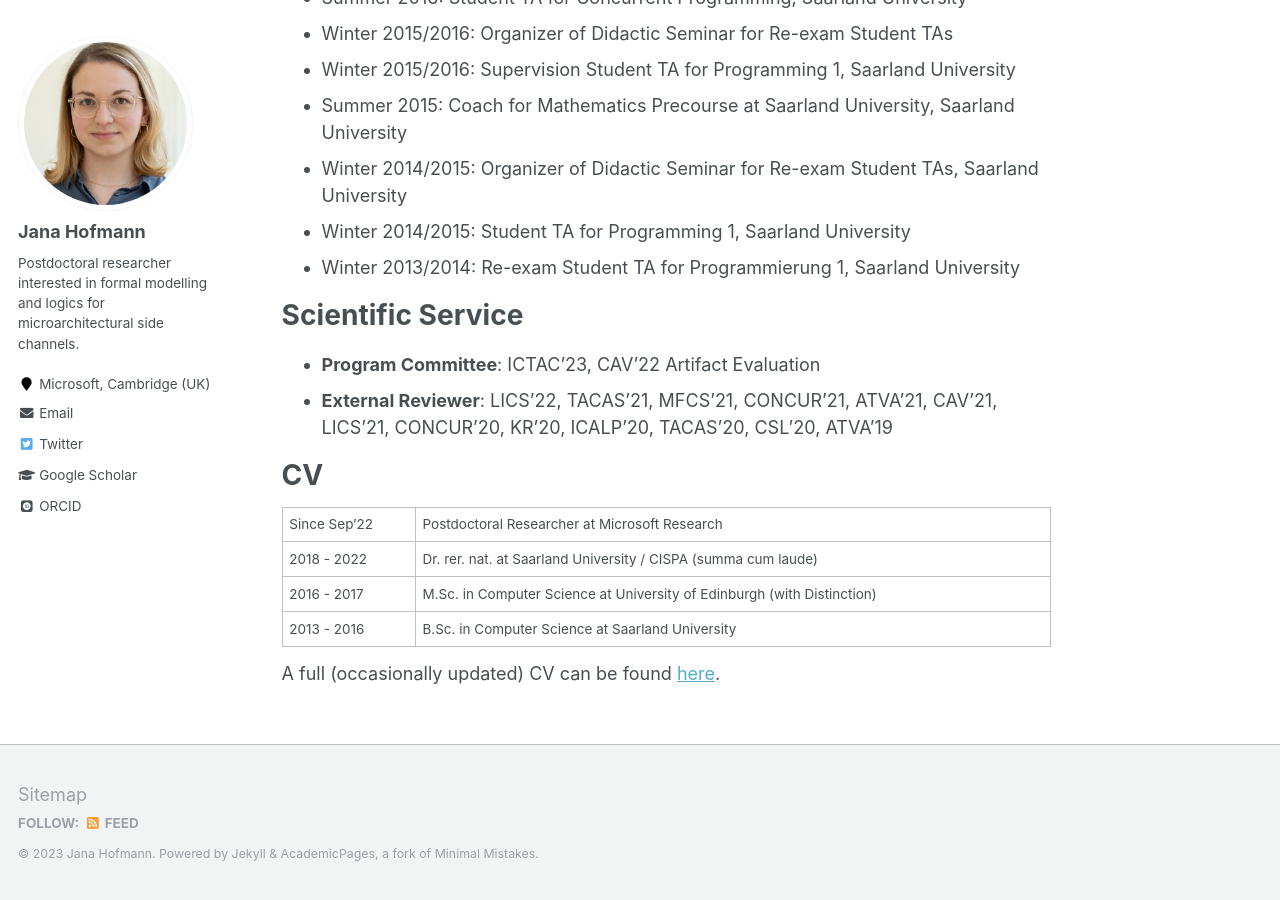
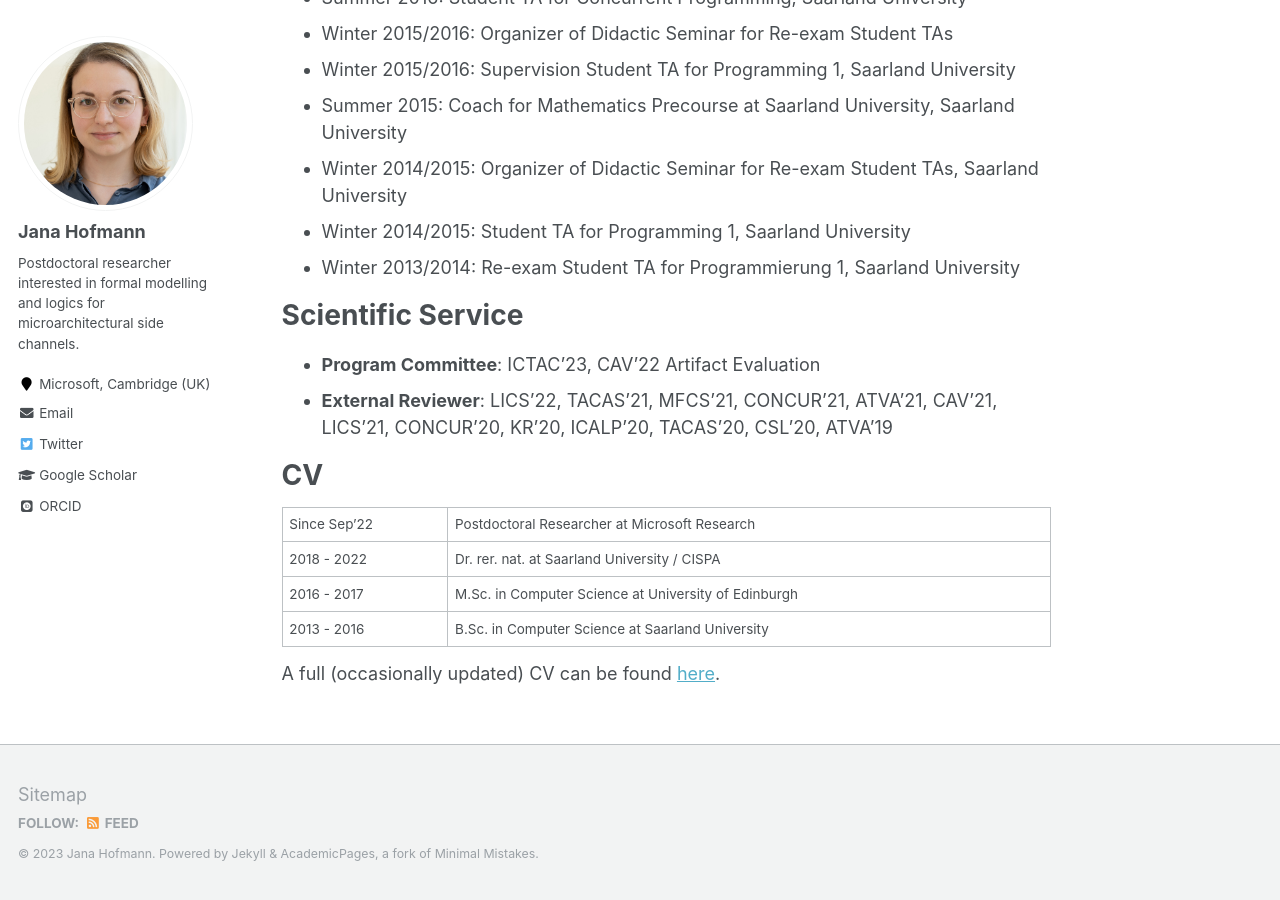
Before and after one commit to janahofmann/janahofmann.github.io, a Jekyll site: the page built from _pages/about.md, in a window 1280 px wide and 900 px high, scrolled down 2637 px. Built offline with Jekyll 4.4.1, drawn with Linux system fonts in a browser that asks for light colours; some web fonts are replaced.

Commit message:
short cv update

```diff
--- a/_pages/about.md
+++ b/_pages/about.md
@@ -96,8 +96,8 @@ I am a postdoctoral researcher at Microsoft working on formal models and specifi
 
 | ----------- | ----------- |
 | Since Sep'22 | Postdoctoral Researcher at Microsoft Research |
-| 2018 - 2022 | Dr. rer. nat. at Saarland University / CISPA (summa cum laude)
-| 2016 - 2017 | M.Sc. in Computer Science at University of Edinburgh (with Distinction)|
+| 2018 - 2022 | Dr. rer. nat. at Saarland University / CISPA
+| 2016 - 2017 | M.Sc. in Computer Science at University of Edinburgh|
 | 2013 - 2016 | B.Sc. in Computer Science at Saarland University |
 
 A full (occasionally updated) CV can be found [here](http://janahofmann.github.io/files/cv_jana_hofmann.pdf).
```
